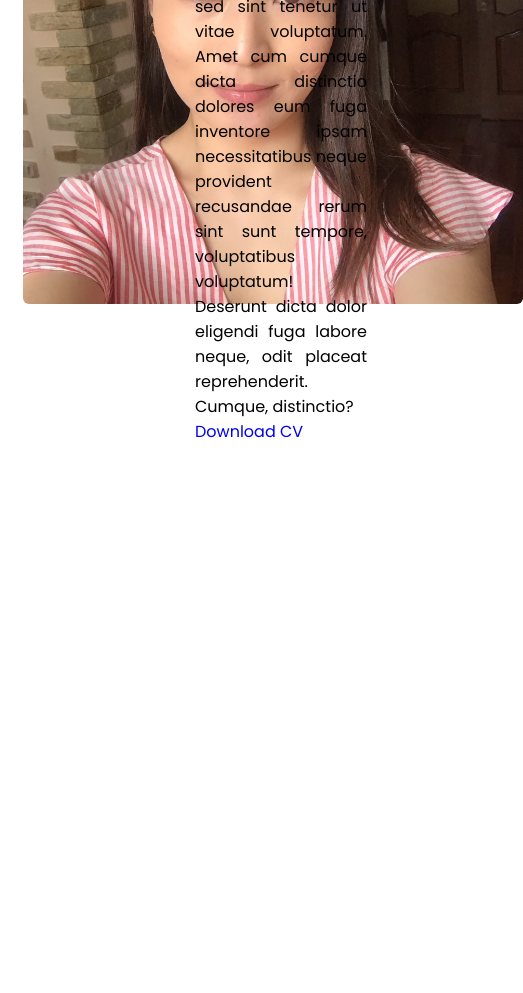
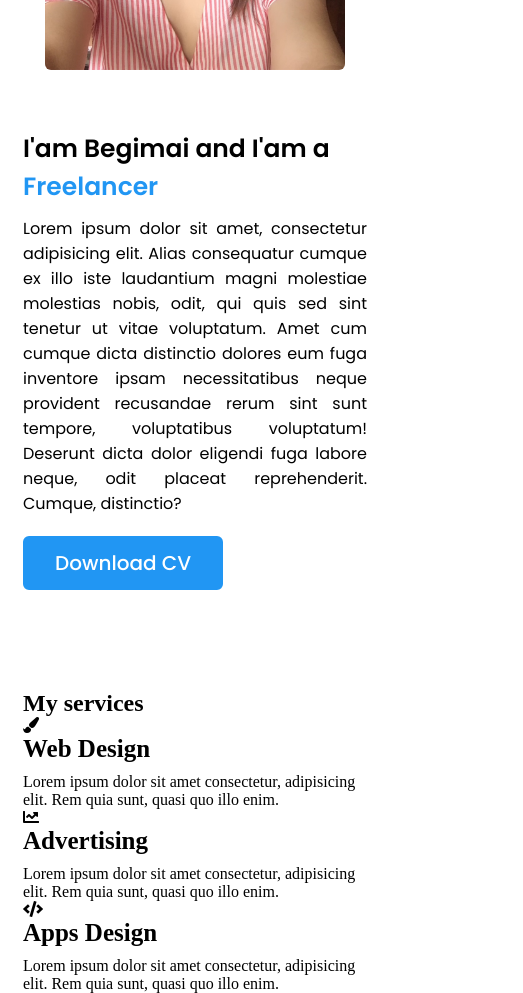
Before and after one commit to BegimaiA/personal-porfolio, a plain HTML site: page index.html in a window 390 px wide. Shown: the part 1400-2393 px from the top of the page, 523 px wide, since content can reach past the window. Before the commit the page ends 1944 px from the top, so only its background shows below. Drawn offline with nearby package versions, Linux system fonts and the light colour scheme.

Commit message:
added new section

```diff
--- a/css/media.css
+++ b/css/media.css
@@ -1,6 +1,13 @@
-@media (max-width: 1104px) {
+@media (max-width: 1330px) {
     .home .max-width{
         margin-left: 0;
+    }
+}
+
+@media (max-width: 1104px) {
+    .column-left img{
+        height: 400px;
+        width: 400px;
     }
 }
 
@@ -74,9 +81,17 @@
         font-size: 23px;
         padding: 10px 30px;
     }
-
-
-
+.column{
+    width: 1000%;
+}
+.column-left{
+    display: flex;
+    justify-content: center;
+    margin: 0 auto 60px;
+}
+.column-right{
+    flex: 100%;
+}
 
 }
 @media (max-width: 690px) {
--- a/css/style.css
+++ b/css/style.css
@@ -257,3 +257,19 @@
     object-fit: cover;
     border-radius: 6px;
 }
+.about-btn{
+    display: inline-block;
+    background: #2196f3;
+    color: #fff;
+    font-size: 20px;
+    font-weight: 500;
+    padding: 10px 30px;
+    margin-top: 20px;
+    border-radius: 6px;
+    border: 2px solid #2196f3;
+    transition: all 0.3s ease;
+}
+.about-btn:hover{
+    color: #2196f3;
+    background: none;
+}
--- a/index.html
+++ b/index.html
@@ -47,10 +47,10 @@
     <div class="max-width">
         <h2 class="about-title">About me</h2>
         <div class="about-content">
-            <div class="column-left">
+            <div class=" column column-left">
                 <img src="./images/me.JPG">
             </div>
-            <div class="column-right">
+            <div class=" column column-right">
                 <div class="text">I'am Begimai and I'am a <span> Freelancer</span></div>
                <p>Lorem ipsum dolor sit amet, consectetur adipisicing elit. Alias consequatur cumque ex illo iste laudantium magni molestiae molestias nobis, odit, qui quis sed sint tenetur ut vitae voluptatum. Amet cum cumque dicta distinctio dolores eum fuga inventore ipsam necessitatibus neque provident recusandae rerum sint sunt tempore, voluptatibus voluptatum! Deserunt dicta dolor eligendi fuga labore neque, odit placeat reprehenderit. Cumque, distinctio?</p>
                <a href="#" class="about-btn">Download CV</a>
@@ -58,6 +58,41 @@
     </div>
     </div>
 </section>
+<section class="services" id="services">
+    <div class="max-width">
+        <h2 class="title">My services</h2>
+        <div class="serv-content">
+            <div class="card">
+                <div class="box">
+                    <i class="fas fa-paint-brush"></i>
+                    <div class="text">Web Design</div>
+                    <p>Lorem ipsum dolor sit amet consectetur, adipisicing elit. Rem quia sunt, quasi quo illo enim.</p>
+                </div>
+            </div>
+            <div class="card">
+                <div class="box">
+                    <i class="fas fa-chart-line"></i>
+                    <div class="text">Advertising</div>
+                    <p>Lorem ipsum dolor sit amet consectetur, adipisicing elit. Rem quia sunt, quasi quo illo enim.</p>
+                </div>
+            </div>
+            <div class="card">
+                <div class="box">
+                    <i class="fas fa-code"></i>
+                    <div class="text">Apps Design</div>
+                    <p>Lorem ipsum dolor sit amet consectetur, adipisicing elit. Rem quia sunt, quasi quo illo enim.</p>
+                </div>
+            </div>
+        </div>
+    </div>
+    </div>
+</section>
+
+
+
+
+
+
 
 <script src="./js/jquery.min.js"></script>
 <script src="./js/main.js"></script>
```
